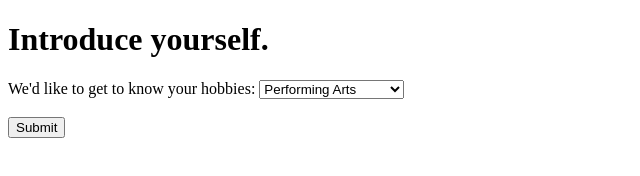
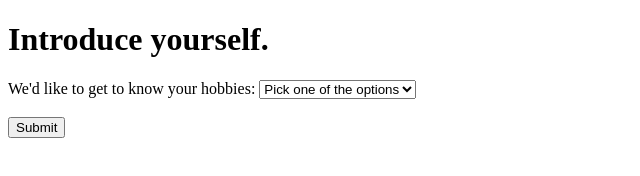
Before and after one commit to jjjan1125/nsbehacks, a plain HTML site: page index.html in a window 1280 px wide. Shown: the full height of the page, 0-640 px from the left. Drawn offline with Linux system fonts and the light colour scheme.

Commit message:
Update index.html

```diff
--- a/index.html
+++ b/index.html
@@ -10,6 +10,7 @@
 <form action="/action_page.php">
   <label for="cars">We'd like to get to know your hobbies:</label>
   <select name="hobbies" id="hobbies">
+    <option value="pick_one">Pick one of the options</option>
     <option value="performing_arts">Performing Arts</option>
     <option value="collecting">Collecting</option>
     <option value="arts_and_crafts">Arts and Crafts</option>
```
